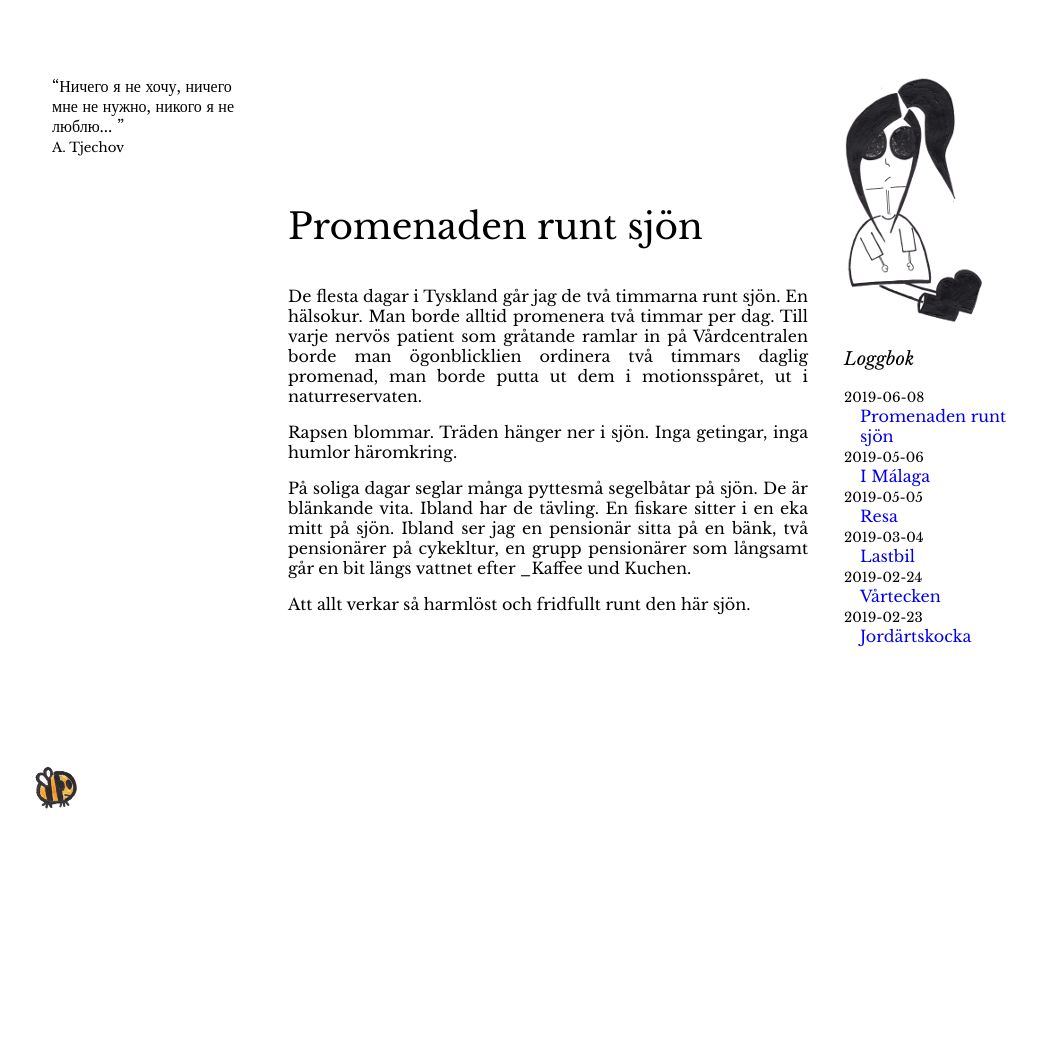
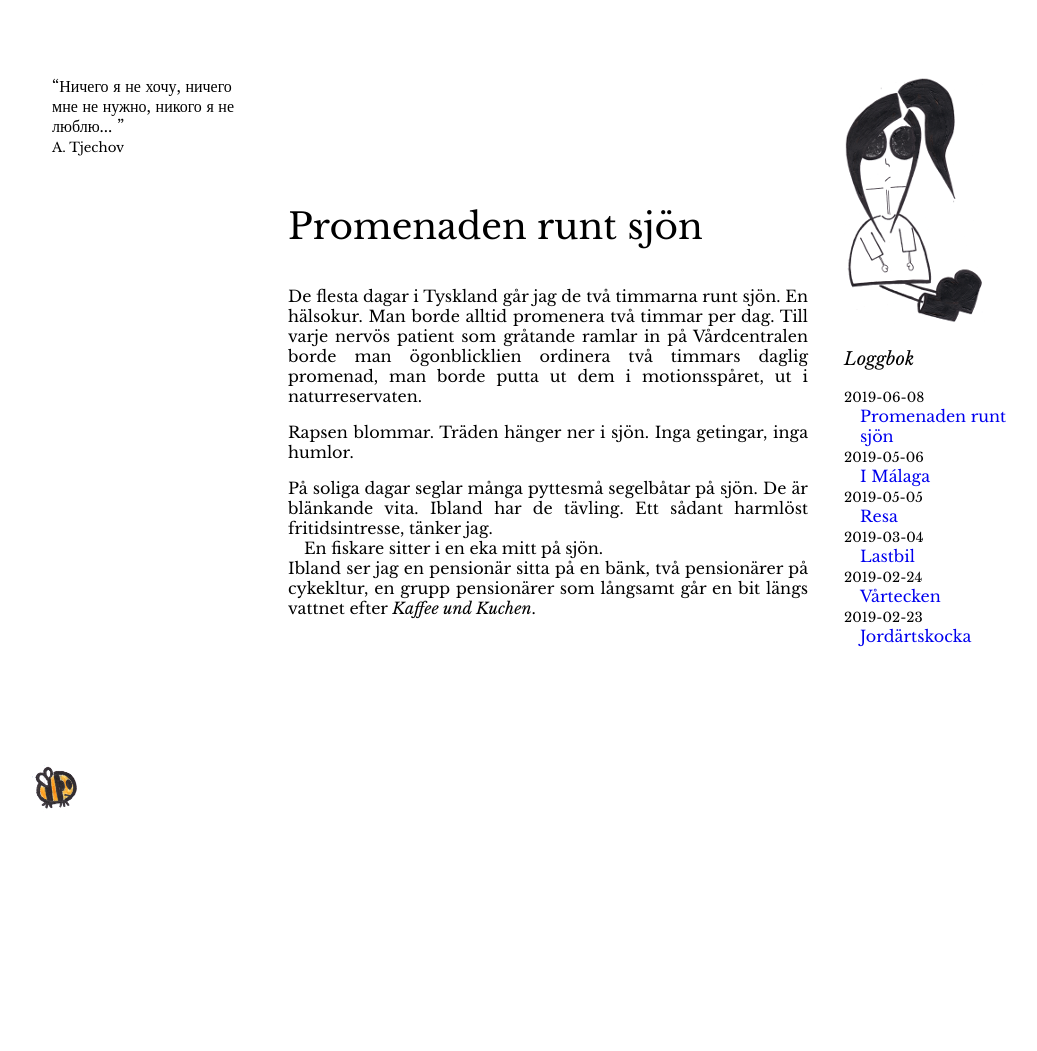
Before and after one commit to amandasandberg/amandasandberg.github.io, a Jekyll site: the page built from _posts/2019-06-08-Promenaden-runt-sjön.md, in a window 1280 px wide. Shown: the whole page, without its empty margins (92-1129 px from the left). Built offline with Jekyll 4.4.1, drawn with Linux system fonts in a browser that asks for light colours.

Commit message:
Update 2019-06-08-Promenaden-runt-sjön.md

```diff
--- a/_posts/2019-06-08-Promenaden-runt-sjön.md
+++ b/_posts/2019-06-08-Promenaden-runt-sjön.md
@@ -6,10 +6,9 @@ title: "Promenaden runt sjön"
 De flesta dagar i Tyskland går jag de två timmarna runt sjön. En hälsokur. Man borde alltid promenera två timmar per dag.
 Till varje nervös patient som gråtande ramlar in på Vårdcentralen borde man ögonblicklien ordinera två timmars daglig promenad, man borde putta ut dem i motionsspåret, ut i naturreservaten.
 
-Rapsen blommar. Träden hänger ner i sjön. Inga getingar, inga humlor häromkring.
+Rapsen blommar. Träden hänger ner i sjön. Inga getingar, inga humlor.
 
 
-På soliga dagar seglar många pyttesmå segelbåtar på sjön. De är blänkande vita. Ibland har de tävling. En fiskare sitter i en eka mitt på sjön. Ibland ser jag en pensionär sitta på en bänk,
-två pensionärer på cykekltur, en grupp pensionärer som långsamt går en bit längs vattnet efter _Kaffee und Kuchen.
-
-Att allt verkar så harmlöst och fridfullt runt den här sjön.
+På soliga dagar seglar många pyttesmå segelbåtar på sjön. De är blänkande vita. Ibland har de tävling. Ett sådant harmlöst fritidsintresse, tänker jag.
+<span>En fiskare sitter i en eka mitt på sjön. </span> Ibland ser jag en pensionär sitta på en bänk,
+två pensionärer på cykekltur, en grupp pensionärer som långsamt går en bit längs vattnet efter _Kaffee und Kuchen_.
```
